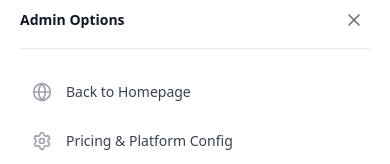
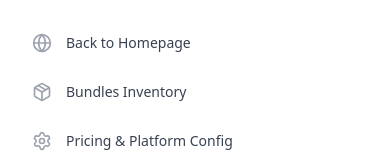
Before and after one commit to Stuccord/Patrick-Hub, a Next.js app: page /admin/bundles in a window 390 px wide. Both pictures are taken after a click on the button "More". Shown: the part 452-616 px from the top of the page. Built offline with nearby package versions, Linux system fonts and the light colour scheme; no server answers; the database is empty.

Commit message:
Optimize admin bundles inventory page for mobile phones

```diff
--- a/src/app/admin/bundles/page.tsx
+++ b/src/app/admin/bundles/page.tsx
@@ -319,8 +319,8 @@ export default function AdminBundles() {
       {/* Add/Edit Modal */}
       {isModalOpen && (
         <div className="fixed inset-0 bg-black/50 backdrop-blur-sm flex items-center justify-center p-4 z-50 animate-fade-in">
-          <div className="bg-white rounded-2xl border border-[#E5E7EB] shadow-2xl w-full max-w-md overflow-hidden animate-slide-up">
-            <div className="flex items-center justify-between px-6 py-4 border-b border-[#E5E7EB]">
+          <div className="bg-white rounded-2xl border border-[#E5E7EB] shadow-2xl w-full max-w-md overflow-hidden animate-slide-up max-h-[90vh] flex flex-col">
+            <div className="flex items-center justify-between px-6 py-4 border-b border-[#E5E7EB] shrink-0">
               <h2 className="text-[16px] font-bold text-[#111827]">
                 {editingBundle ? "Edit Bundle" : "Add New Bundle"}
               </h2>
@@ -332,7 +332,7 @@ export default function AdminBundles() {
               </button>
             </div>
 
-            <form onSubmit={handleSubmit} className="p-6 space-y-4">
+            <form onSubmit={handleSubmit} className="p-6 space-y-4 overflow-y-auto flex-1">
               <div>
                 <label className="block text-[11px] font-bold uppercase tracking-wider text-[#6B7280] mb-1.5">Bundle Name</label>
                 <input
--- a/src/app/admin/layout.tsx
+++ b/src/app/admin/layout.tsx
@@ -392,6 +392,14 @@ export default function AdminLayout({ children }: { children: React.ReactNode })
                 Back to Homepage
               </Link>
               <Link
+                href="/admin/bundles"
+                onClick={() => setShowMoreMenu(false)}
+                className="flex items-center gap-3.5 p-3 hover:bg-[#F9FAFB] rounded-xl transition-all font-medium text-[#374151] text-[14px]"
+              >
+                <Package className="h-5 w-5 text-[#9CA3AF] shrink-0" />
+                Bundles Inventory
+              </Link>
+              <Link
                 href="/admin/pricing"
                 onClick={() => setShowMoreMenu(false)}
                 className="flex items-center gap-3.5 p-3 hover:bg-[#F9FAFB] rounded-xl transition-all font-medium text-[#374151] text-[14px]"
```
